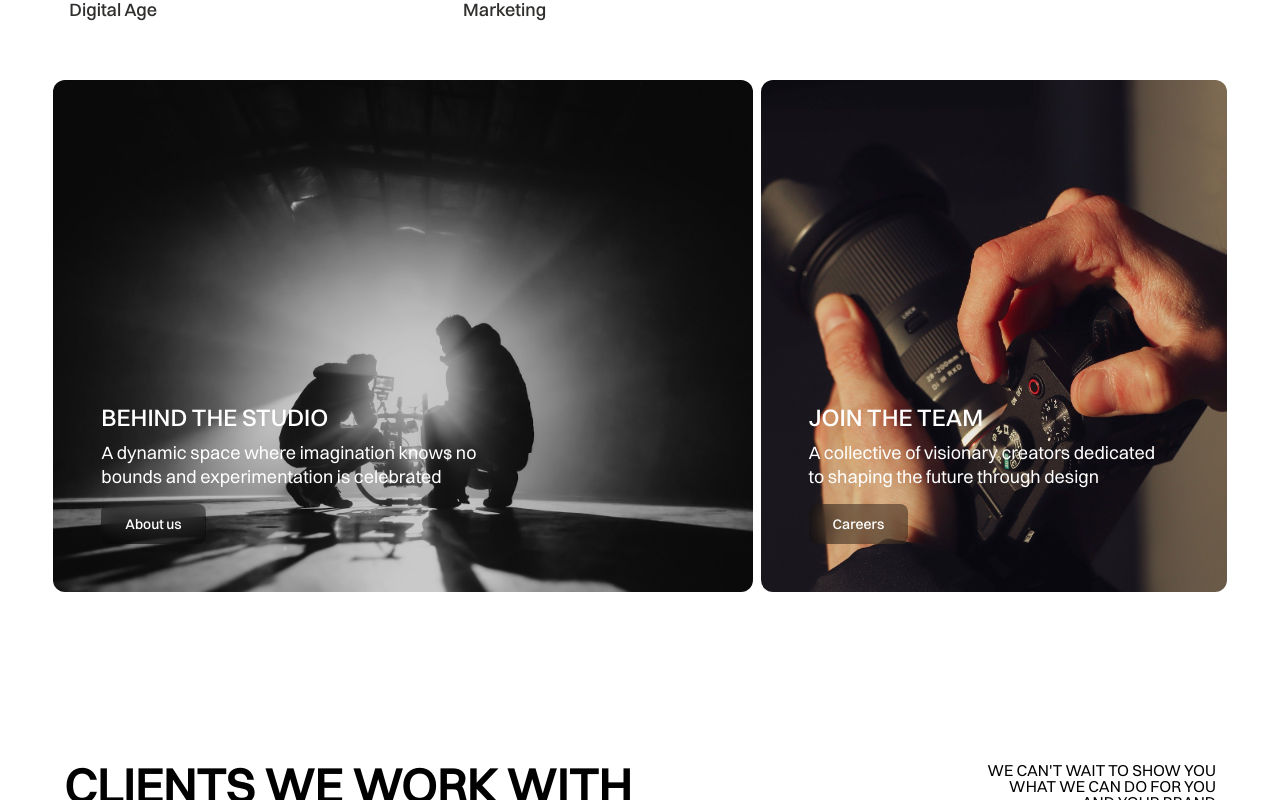
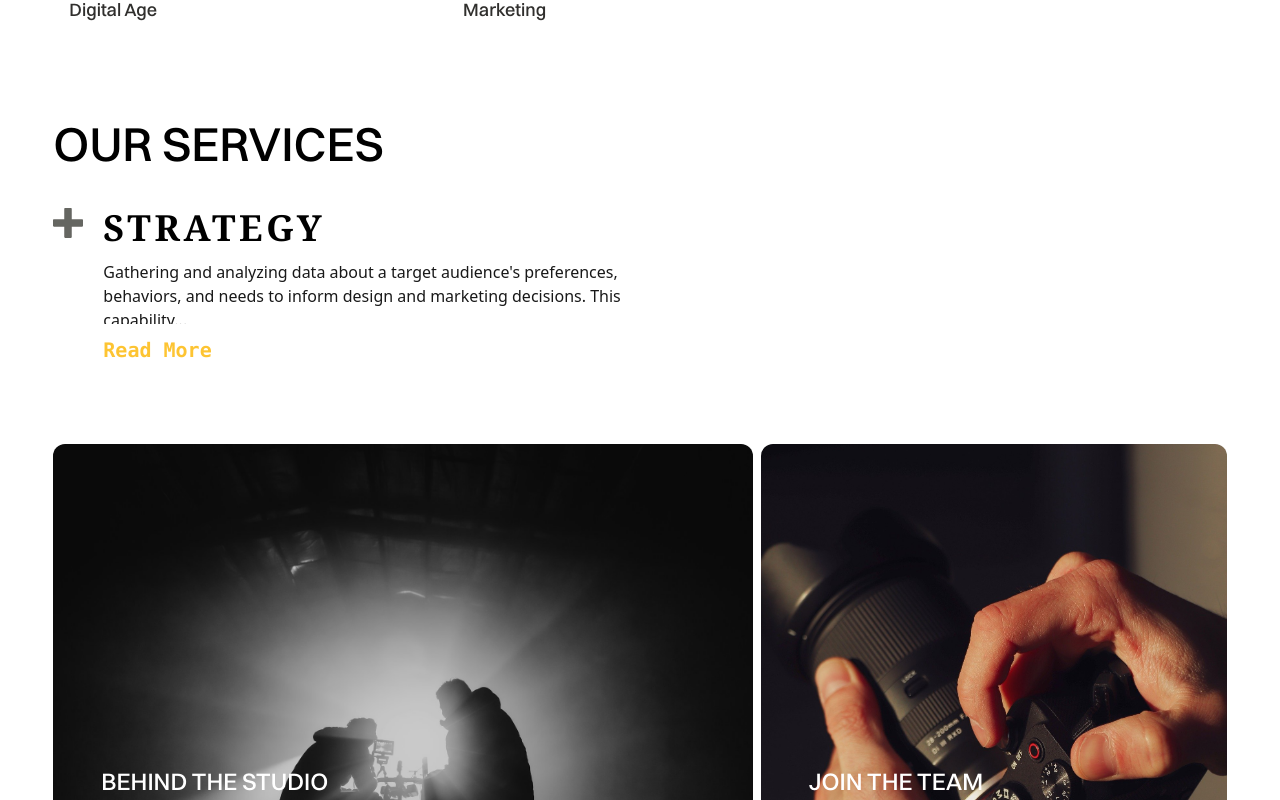
Before and after one commit to Fica-Web/FicaAds, a React (Vite) app in the folder frontend/: page / in a window 1280 px wide. Shown: the part 2920-3720 px from the top of the page. Built offline with nearby package versions, Linux system fonts and the light colour scheme.

Commit message:
sample single service

```diff
--- a/frontend/src/Components/About/AboutBanner.jsx
+++ b/frontend/src/Components/About/AboutBanner.jsx
@@ -57,7 +57,7 @@ const AboutBanner = () => {
 
                 </div>
 
-                {/* <div className='mt-28 lg:mt-40   space-y-6 md:space-y-0 md:flex'>
+                <div className='mt-28 lg:mt-40   space-y-6 md:space-y-0 md:flex'>
                     <div className='md:w-1/2'>
                         <h2 className='font-Switzer-Medium text-sm  text-gray3 xl:text-xl'>Our Services</h2>
                     </div>
@@ -81,7 +81,7 @@ const AboutBanner = () => {
                             ))}
                         </div>
                     </div>
-                </div> */}
+                </div>
             </div>
         </div>
     );
--- a/frontend/src/Components/About/Team.jsx
+++ b/frontend/src/Components/About/Team.jsx
@@ -20,11 +20,11 @@ const teams = [
     {id:3, name:"Muhammed Shabil",position:"Junior Graphic Designer",image:shabil},
     {id:4, name:"Sanal Balakrishnan",position:"Cinematographer",image:sanal},
     {id:5, name:"Abhinand KK",position:"Video Editor",image:abhi},
-    {id:6, name:"Adhithyan",position:"Digital Marketing Lead",image:adithyan},
-    {id:7, name:"Muhsin",position:"Digital Marketing Executive",image:muhsin},
+    {id:6, name:"Adithyan",position:"Digital Marketing Lead",image:adithyan},
+    {id:7, name:"Muhsin VK",position:"Digital Marketing Executive",image:muhsin},
     {id:8, name:"Naseeb",position:"Digital Marketing Executive",image:naseeb},
     {id:9, name:"Muhammed Ajmal",position:"Web Developer",image:ajmal},
-    {id:10, name:"Nehala Mehak",position:"Web Developer",image:nehala},
+    {id:10, name:"Nehala",position:"Web Developer",image:nehala},
     {id:11, name:"Shifana",position:"HR Executive",image:shifana},
     {id:12, name:"Surumiyah",position:"HR Recruiter",image:surumiyah},
     {id:13, name:"Vishnu Raj",position:"Content Creator",image:vishnu},
--- /dev/null
+++ b/frontend/src/Components/Home/Services.jsx
@@ -0,0 +1,19 @@
+import React from 'react';
+import SingleService from './SingleService';
+
+const Services = () => {
+    return (
+        <div className='w-11/12 mx-auto my-20'>
+            <h2 className='text-2xl md:text-4xl lg:text-5xl uppercase font-Switzer-Medium'>
+                Our Services
+            </h2>
+            <div className='flex my-10 w-1/2'>
+                <div className='flex flex-col '>
+                    <SingleService />
+                </div>
+            </div>
+        </div>
+    )
+}
+
+export default Services
--- /dev/null
+++ b/frontend/src/Components/Home/SingleService.jsx
@@ -0,0 +1,61 @@
+import React, { useState } from 'react';
+import { ImPlus } from "react-icons/im";
+
+const SingleService = () => {
+    const [isExpanded, setIsExpanded] = useState(false);
+
+    const handleToggleDescription = () => {
+        setIsExpanded(!isExpanded);
+    };
+
+    const description =
+        "Gathering and analyzing data about a target audience's preferences, behaviors, and needs to inform design and marketing decisions. This capability enables us to understand market trends, identify opportunities, and tailor strategies to meet consumer demands effectively.";
+
+    // Split description into two parts
+    const words = description.split(' ');
+    const visibleWords = words.slice(0, 20).join(' ') + '...';
+    const hiddenWords = words.slice(20).join(' ');
+
+    return (
+        <div className="flex gap-5">
+            {/* Icon Section */}
+            <div>
+                <ImPlus
+                    className={`text-3xl font-bold transform transition-transform duration-500 cursor-pointer ${
+                        isExpanded ? 'rotate-45 text-brandYellow' : 'rotate-0 text-lightgray'
+                    }`}
+                    onClick={handleToggleDescription}
+                />
+            </div>
+
+            {/* Content Section */}
+            <div>
+                <h3 className="text-4xl font-serif font-bold uppercase tracking-widest">
+                    Strategy
+                </h3>
+                <div
+                    className={`transition-all duration-500 my-3 ${
+                        isExpanded ? 'max-h-screen opacity-100' : 'max-h-16 opacity-90'
+                    } overflow-hidden`}
+                >
+                    <p>
+                        {!isExpanded && visibleWords}
+                        {isExpanded && (
+                            <span className="opacity-100 transition-opacity duration-500">
+                                {hiddenWords}
+                            </span>
+                        )}
+                    </p>
+                </div>
+                <button
+                    className="font-mono text-xl font-bold cursor-pointer text-brandYellow hover:underline"
+                    onClick={handleToggleDescription}
+                >
+                    {isExpanded ? 'Read Less' : 'Read More'}
+                </button>
+            </div>
+        </div>
+    );
+};
+
+export default SingleService;
--- a/frontend/src/Pages/HomePage.jsx
+++ b/frontend/src/Pages/HomePage.jsx
@@ -8,6 +8,7 @@ import HomeHiring from '../Components/Home/HomeHiring'
 import NavBar from '../Components/NavBar/NavBar'
 import Projects from '../Components/Project/Projects';
 import LogoMovementAnimation from '../Components/Home/LogoMovementAnimation';
+import Services from '../Components/Home/Services';
 import client1 from '../assets/Images/clients-01.png';
 import client2 from '../assets/Images/clients-02.png';
 import client3 from '../assets/Images/clients-03.png';
@@ -55,6 +56,8 @@ const HomePage = () => {
       <CreateiveJourney />
 
       <HomeNews />
+
+      <Services />
 
       <Behaind />
 
@@ -107,7 +110,6 @@ const HomePage = () => {
           />
         </div>
       </div>
-
       <HomeHiring />
     </div>
   )
```
